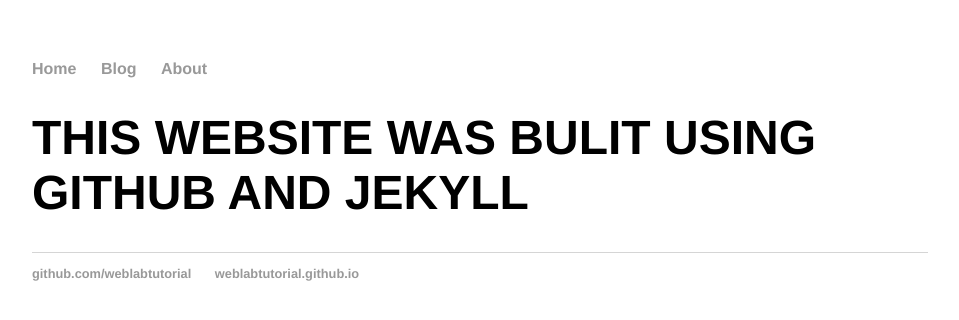
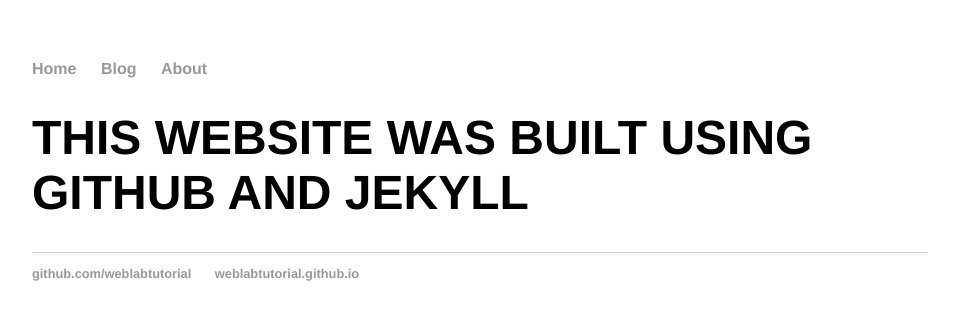
Before and after one commit to MAHAKBACHANI/F28WP-lab1, a Jekyll site: the page built from about.html, in a window 1280 px wide. Shown: the top 320 px of the page, without its empty margins (160-1119 px from the left). Built offline with Jekyll 4.4.1, drawn with Linux system fonts in a browser that asks for light colours.

Commit message:
Update about.html

```diff
--- a/about.html
+++ b/about.html
@@ -3,4 +3,4 @@ layout: default
 title: About Page
 ---
 
-<h1> THIS WEBSITE WAS BULIT USING GITHUB AND JEKYLL<h1>
+<h1> THIS WEBSITE WAS BUILT USING GITHUB AND JEKYLL<h1>
```
